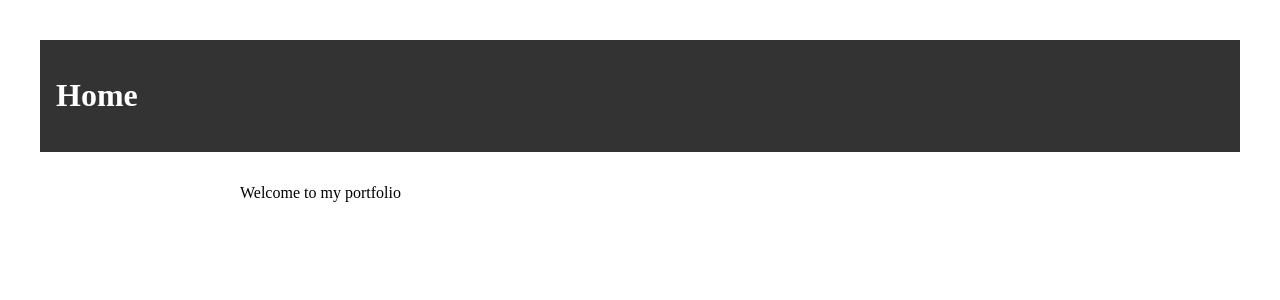
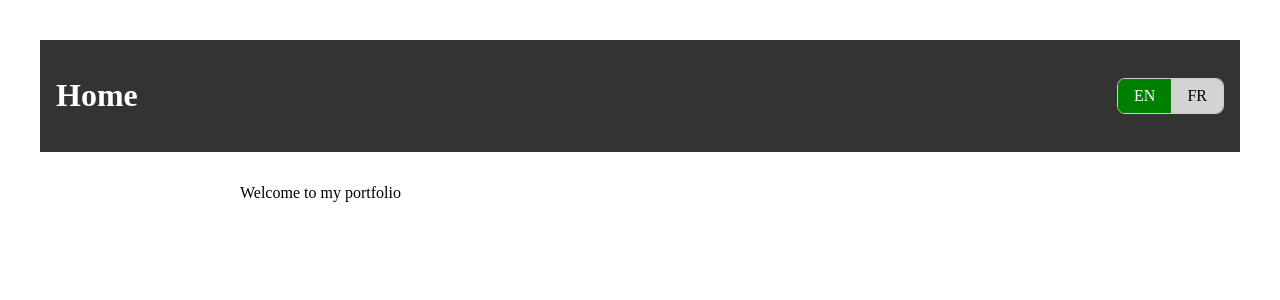
Before and after one commit to Bradley-Hill/bradley-hill-cloudflare, a Next.js app: page / in a window 1280 px wide. Shown: the top 300 px of the page. Built offline with nearby package versions, Linux system fonts and the light colour scheme.

Commit message:
bradley-hill: added the language switcher component and tidied i18n provider/context logic

```diff
--- a/app/components/LanguageSwitcher.module.css
+++ b/app/components/LanguageSwitcher.module.css
@@ -0,0 +1,23 @@
+.toggleContainer {
+  display: flex;
+  border-radius: 8px;
+  overflow: hidden;
+  border: 1px solid #ccc;
+}
+
+.toggleOption {
+  padding: 8px 16px;
+  cursor: pointer;
+  flex: 1;
+  text-align: center;
+}
+
+.toggleOption.active {
+  background-color: green;
+  color: white;
+}
+
+.toggleOption.inactive {
+  background-color: lightgray;
+  color: black;
+}
--- a/app/components/LanguageSwitcher.tsx
+++ b/app/components/LanguageSwitcher.tsx
@@ -0,0 +1,32 @@
+"use client";
+import { useI18n } from "@/i18n/i18n";
+import styles from './LanguageSwitcher.module.css';
+
+export function LanguageSwitcher() {
+  const { language, setLanguage } = useI18n();
+
+  const toggleLanguage = () => {
+    setLanguage(language === "en" ? "fr" : "en");
+  };
+
+  return (
+    <div className={styles.toggleContainer}>
+      <span
+        onClick={() => setLanguage("en")}
+        className={`${styles.toggleOption} ${
+          language === "en" ? styles.active : styles.inactive
+        }`}
+      >
+        EN
+      </span>
+      <span
+        onClick={() => setLanguage("fr")}
+        className={`${styles.toggleOption} ${
+          language === "fr" ? styles.active : styles.inactive
+        }`}
+      >
+        FR
+      </span>
+    </div>
+  );
+}
--- a/app/page.module.css
+++ b/app/page.module.css
@@ -8,6 +8,9 @@
   color: white;
   padding: 1rem;
   margin-bottom: 2rem;
+  display: flex;
+  justify-content: space-between;
+  align-items: center;
 }
 
 .content {
--- a/app/page.tsx
+++ b/app/page.tsx
@@ -1,15 +1,19 @@
 "use client";
 import { useI18n } from "@/i18n/i18n";
+import { LanguageSwitcher } from "./components/LanguageSwitcher";
 import styles from "./page.module.css";
 
 export default function Home() {
-  const { language, translate } = useI18n();
+  const { getText } = useI18n();
 
-  const welcomeText = translate("home.welcome", language);
+  const welcomeText = getText("home.welcome");
+  const title = getText("nav.home");
+
   return (
     <div className={styles.page}>
       <header className={styles.header}>
-        <h1>Home</h1>
+        <h1>{title}</h1>
+        <LanguageSwitcher />
       </header>
       <main className={styles.content}>
         <p>{welcomeText}</p>
--- a/i18n/i18nContext.tsx
+++ b/i18n/i18nContext.tsx
@@ -1,12 +1,11 @@
 "use client";
 
 import { createContext, Dispatch, SetStateAction } from "react";
-import { translate, useI18n } from "./i18n";
 
 type I18nContextType = {
     language: 'en' | 'fr';
     setLanguage: Dispatch<SetStateAction<'en'|'fr'>>;
-    translate: (key:string, language: 'en' | 'fr') => string;
+    getText: (key:string) => string;
 }
 
 export let I18nContext = createContext<I18nContextType | null>(null);
--- a/i18n/i18nProvider.tsx
+++ b/i18n/i18nProvider.tsx
@@ -1,13 +1,16 @@
 "use client";
 
-import { useState, ReactNode } from "react";
+import { ReactNode, useState } from "react";
 import { I18nContext } from "./i18nContext";
 import { translate } from "./i18n";
 
 export function I18nProvider({ children }: { children: ReactNode }) {
   const [language, setLanguage] = useState<"en" | "fr">("en");
+
+  const getText = (key: string): string => translate(key, language);
+
   return (
-    <I18nContext.Provider value={{ language, setLanguage, translate }}>
+    <I18nContext.Provider value={{ language, setLanguage, getText }}>
       {children}
     </I18nContext.Provider>
   );
```
